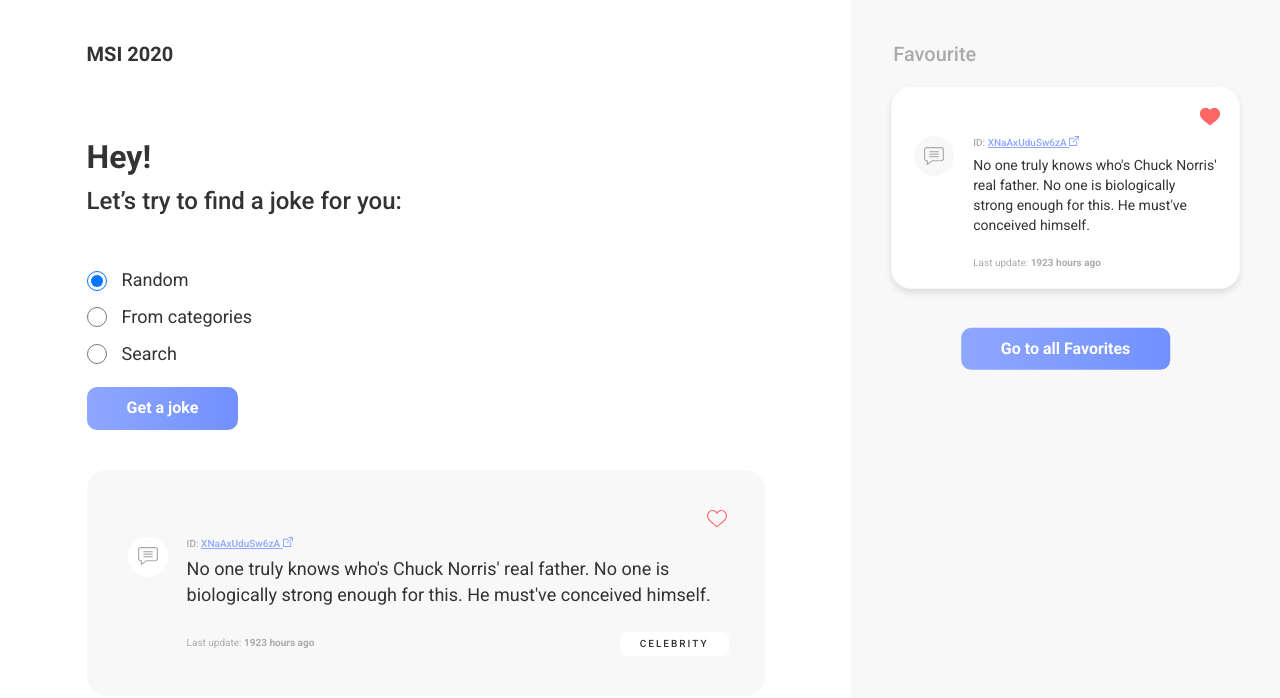
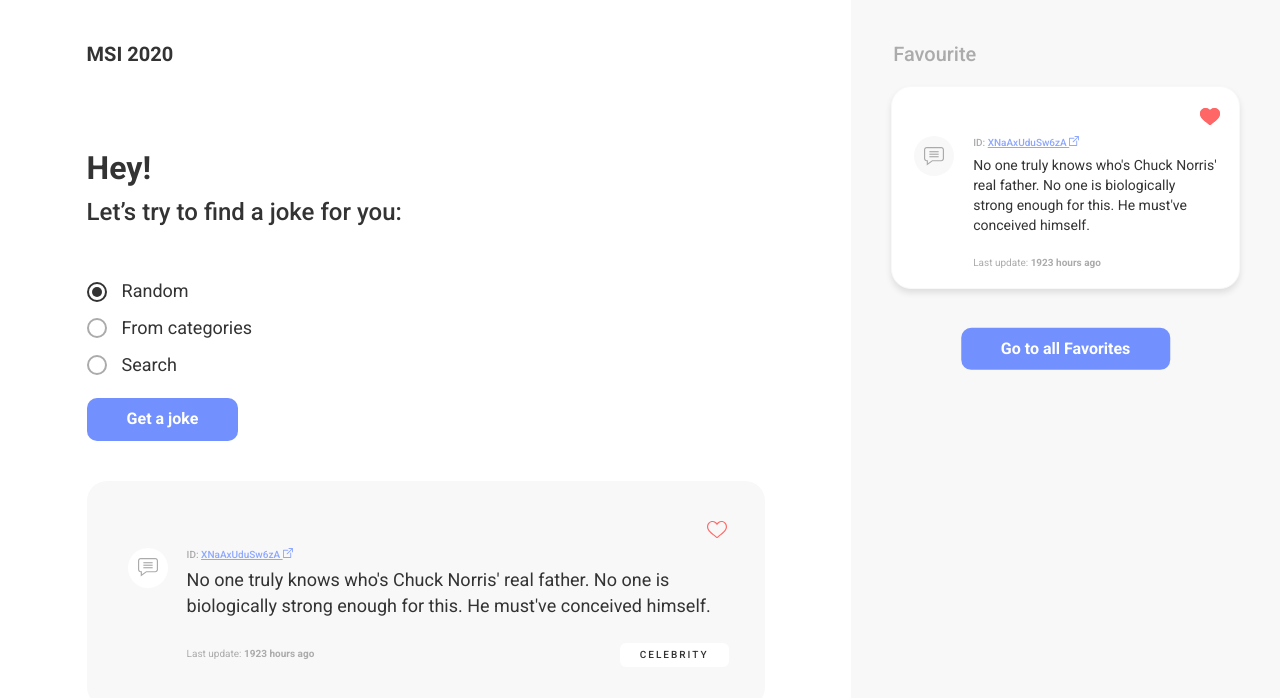
Before and after one commit to maksym-syniuk/Chuck-Jokes, an Angular app: page / in a window 1280 px wide. Shown: the top 698 px of the page. Built offline with nearby package versions, Linux system fonts and the light colour scheme.

Commit message:
fix UI issues

```diff
--- a/src/app/app.component.scss
+++ b/src/app/app.component.scss
@@ -6,11 +6,13 @@
     overflow: hidden;
 
     &__jokes {
+        overflow-y: auto;
         width: 66.5%;
         background-color: #ffffff;
     }
 
     &__favourite {
+        overflow-y: auto;
         width: 33.5%;
         transition: 0.3s;
         background-color: #f8f8f8;
--- a/src/app/components/jokes/jokes.component.html
+++ b/src/app/components/jokes/jokes.component.html
@@ -11,11 +11,13 @@
             <div class="jokes__description-controls">
                 <div class="control">
                     <input type="radio" id="random" name="joke" checked="checked" />
+                    <span class="control__radio-btn"></span>
                     <label for="random">Random</label>
                 </div>
 
                 <div class="control">
                     <input type="radio" id="categories" name="joke" />
+                    <span class="control__radio-btn"></span>
                     <label for="categories">From categories</label>
                     <div class="control__pop-up">
                         <span class="category_big">Animal</span>
@@ -27,8 +29,9 @@
 
                 <div class="control">
                     <input type="radio" id="search" name="joke" />
+                    <span class="control__radio-btn"></span>
                     <label for="search">Search</label>
-                    <div class="control__pop-up">
+                    <div class="control__pop-up control__pop-up_search">
                         <input class="search-form" type="text" placeholder="Free text search..." />
                     </div>
                 </div>
--- a/src/app/components/jokes/jokes.component.scss
+++ b/src/app/components/jokes/jokes.component.scss
@@ -16,7 +16,7 @@
         margin-top: 3px;
     }
     &__description {
-        margin-top: 73px;
+        margin-top: 84px;
     }
 
     &__title {
@@ -42,6 +42,8 @@
         margin-top: 45px;
 
         & .control {
+            position: relative;
+            overflow-y: hidden;
             margin-top: 10px;
             margin-bottom: 6px;
             font-size: 18px;
@@ -49,12 +51,47 @@
             display: flex;
             flex-wrap: wrap;
             align-items: center;
+            transition: 0.3s;
+
+            label {
+                cursor: pointer;
+            }
+
+            &__radio-btn {
+                cursor: pointer;
+                margin-right: 15px;
+                width: 20px;
+                height: 20px;
+                border: 2px solid #ababab;
+                background-color: white;
+                border-radius: 50%;
+                position: relative;
+
+                &::after {
+                    content: "";
+                    display: none;
+                    position: absolute;
+                    border-radius: 50%;
+                    top: 50%;
+                    left: 50%;
+                    width: 10px;
+                    height: 10px;
+                    background: #333333;
+                    transform: translateX(-50%) translateY(-50%);
+                }
+            }
 
             &__pop-up {
                 width: 100%;
-                margin-top: 25px;
-                margin-bottom: 13px;
+                margin-top: 23px;
+                margin-bottom: 2px;
                 display: none;
+                transform: translateX(-100%);
+
+                &_search {
+                    margin-top: 20px;
+                    margin-bottom: 0px;
+                }
 
                 .search-form {
                     cursor: default;
@@ -63,25 +100,43 @@
                     border-radius: 10px;
                     outline: none;
                     width: 100%;
-                    padding: 19px 15px;
+                    padding: 8px 15px;
                     font-size: 16px;
                     line-height: 22px;
-                    color: #ababab;
                 }
             }
 
-            input {
+            input[type="radio"] {
                 cursor: pointer;
-                margin-right: 15px;
+                position: absolute;
+                top: 0;
+                left: 0;
                 width: 20px;
                 height: 20px;
+                opacity: 0;
+                z-index: 3;
 
-                &[type="radio"]:checked ~ .control__pop-up {
+                &:checked ~ .control__pop-up {
+                    animation: slide-in 0.5s forwards;
                     display: flex;
                     flex-wrap: wrap;
                 }
+
+                &:checked + .control__radio-btn::after {
+                    display: block;
+                }
+
+                &:checked + .control__radio-btn {
+                    border: 2px solid #333333;
+                }
             }
         }
+    }
+}
+
+@keyframes slide-in {
+    100% {
+        transform: translate(0, 0);
     }
 }
 
--- a/src/styles.scss
+++ b/src/styles.scss
@@ -31,19 +31,28 @@
         color: #333333;
         padding: 6px 20px;
         background-color: #f8f8f8;
+        border-radius: 6px;
     }
 
     &_big {
+        border-radius: 6px;
         font-weight: 500;
         font-size: 12px;
         margin-right: 8px;
-        margin-bottom: 8px;
+        margin-bottom: 4px;
         letter-spacing: 2px;
         text-transform: uppercase;
         color: #ababab;
         padding: 6px 13px;
         background-color: #fff;
         border: 2px solid #f8f8f8;
+        cursor: pointer;
+        transition: 0.3s;
+
+        &:hover {
+            background-color: #f8f8f8;
+            color: #333333;
+        }
 
         &-active {
             background-color: #f8f8f8;
@@ -59,9 +68,10 @@
     border: none;
     outline: none;
     padding: 12px 40px;
-    background: linear-gradient(92.01deg, #8ea7ff 0%, #7291ff 100%);
+    background-color: #7291ff;
     border-radius: 10px;
     cursor: pointer;
+    transition: 0.3s ease-out;
 
     &:hover {
         background: #6078cf;
```
